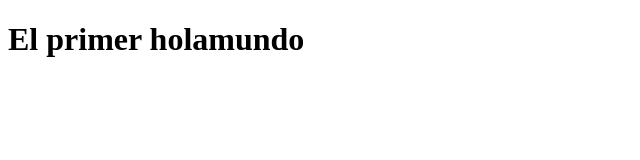
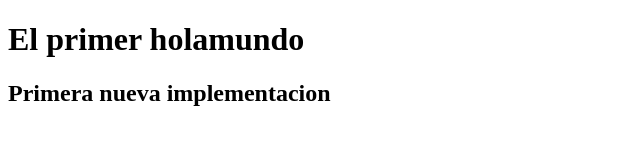
Before and after one commit to jomabaso/musjou, a website: page index.html in a window 1280 px wide. Shown: the whole page, without its empty margins (0-640 px from the left). Drawn offline with Linux system fonts and the light colour scheme.

Commit message:
first commit on landing

```diff
--- a/index.html
+++ b/index.html
@@ -7,5 +7,6 @@
 </head>
 <body>
     <h1>El primer holamundo</h1>
+    <h2>Primera nueva implementacion</h2>
 </body>
 </html>
```
